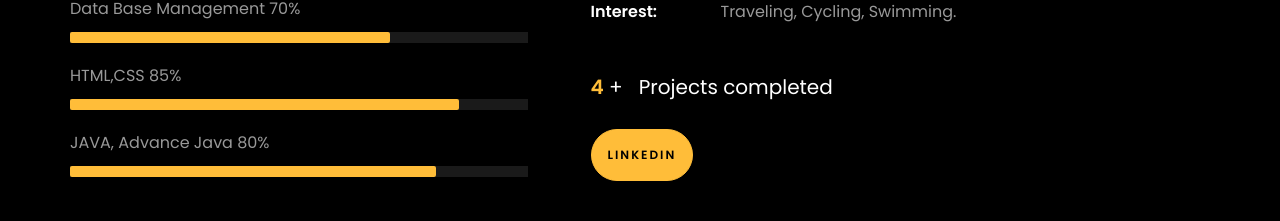
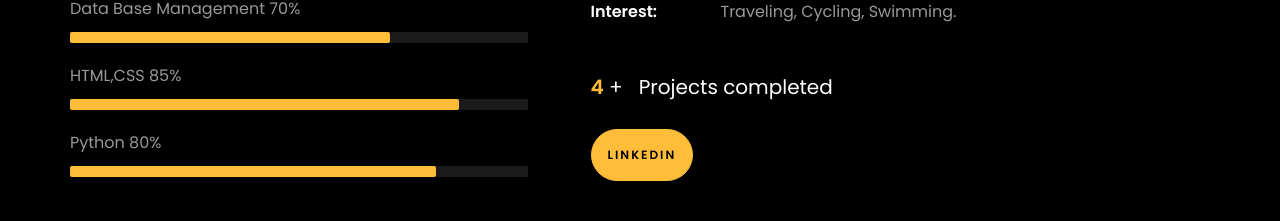
Before and after one commit to SanketZ18/SanketZ18.github.io, a plain HTML site: page index.html in a window 1280 px wide. Shown: the part 1312-1533 px from the top of the page. Drawn offline with Linux system fonts and the light colour scheme; animation ran at ten frames a second; files whose address does not match are found by name.

Commit message:
Update index.html

```diff
--- a/index.html
+++ b/index.html
@@ -253,7 +253,7 @@
 											aria-valuemax="100"></div>
 									</div>
 
-									<span>JAVA, Advance Java</span> <span class="pull-right">80%</span>
+									<span>Python</span> <span class="pull-right">80%</span>
 									<div class="progress">
 										<div class="progress-bar" role="progressbar" style="width: 80%" aria-valuenow="80" aria-valuemin="0"
 											aria-valuemax="100"></div>
```
